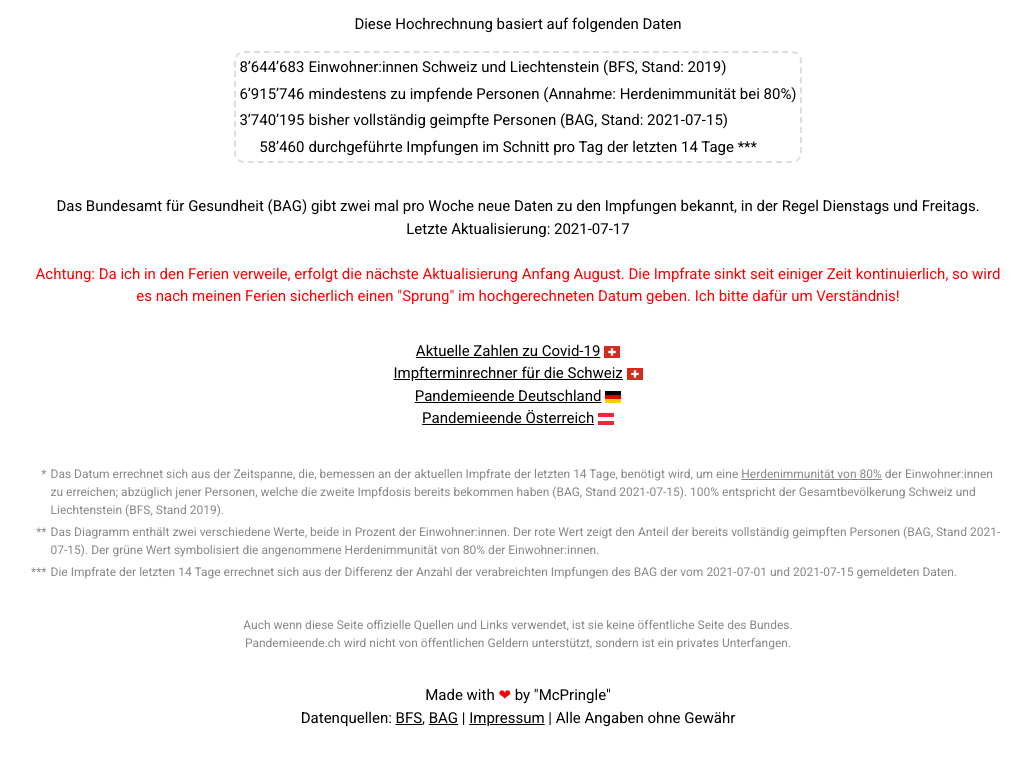
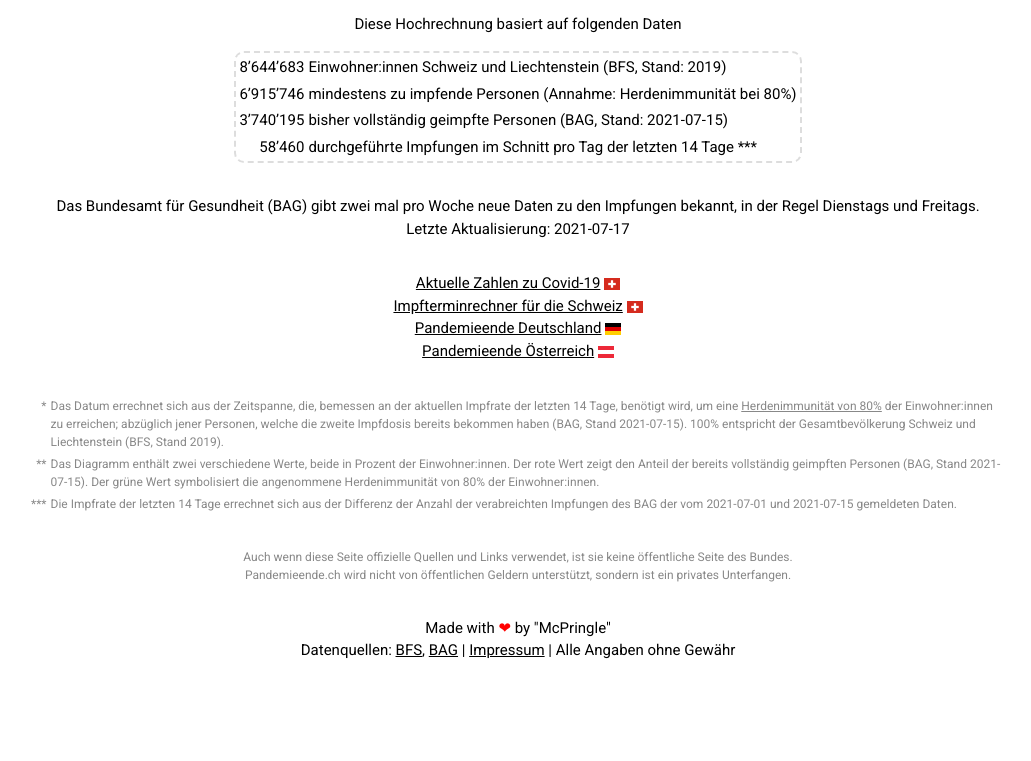
Before and after one commit to McPringle/pandemieende, a plain HTML site: page index.html in a window 1280 px wide. Shown: the part 1189-1950 px from the top of the page, without its empty margins (122-1153 px from the left). After the commit the page ends 1883 px from the top, so only its background shows below. Drawn offline with nearby package versions, Linux system fonts and the light colour scheme.

Commit message:
:memo: Removing vacation info

```diff
--- a/index.html
+++ b/index.html
@@ -78,9 +78,7 @@
     <div class="w3-content w3-center updateinfo">
         Das Bundesamt für Gesundheit (BAG) gibt zwei mal pro Woche neue Daten zu den Impfungen bekannt, in der Regel
         Dienstags und Freitags.<br />
-        Letzte Aktualisierung: <span id="lastUpdate"></span><br/>
-        &nbsp;<br/>
-        <span style="color: red;">Achtung: Da ich in den Ferien verweile, erfolgt die nächste Aktualisierung Anfang August. Die Impfrate sinkt seit einiger Zeit kontinuierlich, so wird es nach meinen Ferien sicherlich einen &quot;Sprung&quot; im hochgerechneten Datum geben. Ich bitte dafür um Verständnis!</span>
+        Letzte Aktualisierung: <span id="lastUpdate"></span>
     </div>
     <div class="w3-content w3-center links">
         <div><a href="https://www.covid19.admin.ch/" target="_blank">Aktuelle Zahlen zu Covid-19</a> <img src="ch.svg" width="16" alt="Schweiz" /></div>
```
